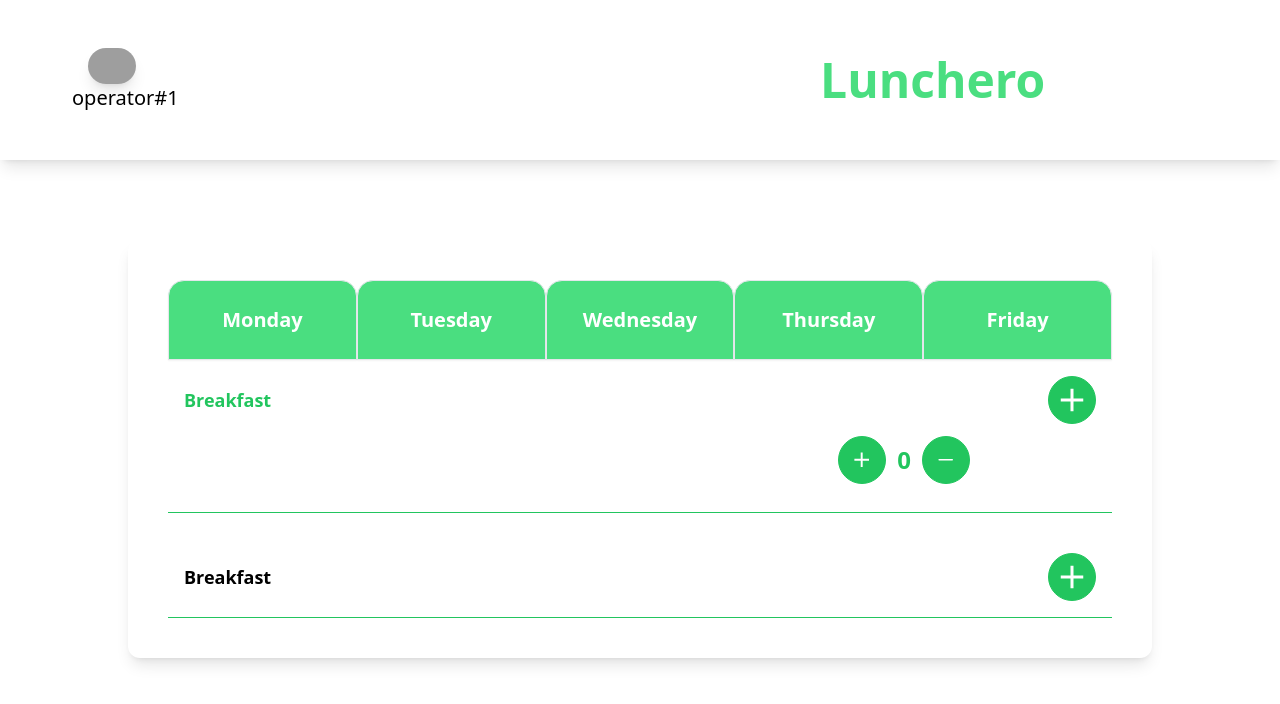
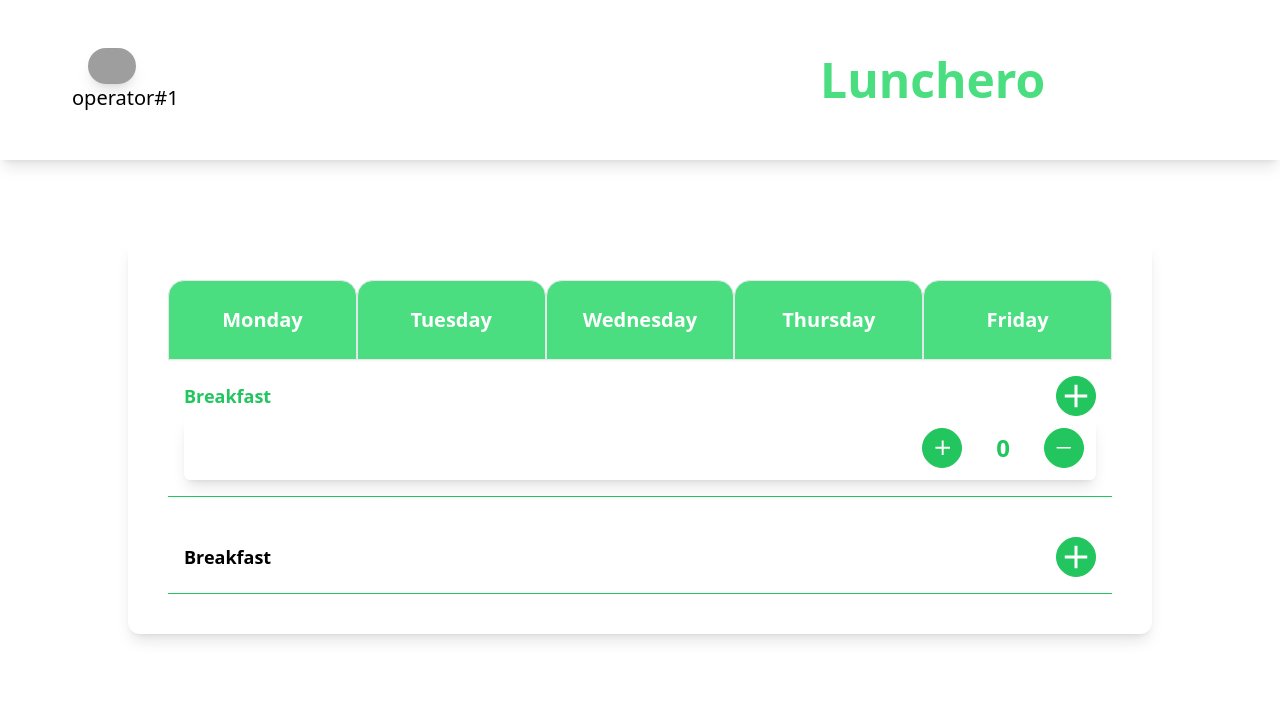
Before and after one commit to hacktobero/lunchero, a Next.js app in the folder launchero-client/: page /operator in a window 1280 px wide. Both pictures are taken after a click on the button 1072 px from the left and 400 px from the top of the page. Shown: the top 704 px of the page. Built offline with nearby package versions, Linux system fonts and the light colour scheme; no server answers; grey boxes are pictures that could not be loaded.

Commit message:
meal fix ready

```diff
--- a/launchero-client/src/components/client/meals-section/Meal.js
+++ b/launchero-client/src/components/client/meals-section/Meal.js
@@ -1,5 +1,4 @@
 import { useState } from 'react';
-import { MdArrowDropDown, MdArrowDropUp } from 'react-icons/md';
 import { IoMdAdd } from 'react-icons/io';
 import { IoRemove } from 'react-icons/io5';
 import { IconContext } from 'react-icons';
@@ -24,7 +23,7 @@ export default function Meal(props) {
             <div className={`flex justify-between items-center w-full duration-200  hover:text-green-500 ${show ? 'text-green-500' : ''}`}>
                 <h1>Breakfast</h1>
                 <div>
-                    <button onClick={() => setShow(!show)} className='border rounded-full w-12 h-12 duration-150 border-green-500 bg-green-500 text-white flex justify-center items-center font-bold hover:bg-green-600 '>
+                    <button onClick={() => setShow(!show)} className='border rounded-full w-10 h-10 duration-150 border-green-500 bg-green-500 text-white flex justify-center items-center font-bold hover:bg-green-600 '>
                         {!show ?
                             <IconContext.Provider value={{ size: '2em' }}>
                                 {props.buttonIcon}
@@ -37,20 +36,20 @@ export default function Meal(props) {
                 </div>
             </div>
             {show &&
-                <div className='w-3/4 mx-auto p-3 cursor-pointer duration-200 border-green-300 rounded-md flex justify-between items-center hover:shadow-md'>
+                <div className='w-full p-3 cursor-pointer duration-200 border-green-300 rounded-md flex justify-between items-center shadow-lg'>
                     <div>
                         <p className='text-xl'>{props.meals.name}</p>
                         <p className='text-sm  text-gray-300'> {props.meals.ingredients}</p>
                     </div>
-                    <div className='flex items-center flex-col'>
-                        <div className='flex items-center gap-2'>
-                            <button onClick={() => setCount(prevState => prevState + 1)} className='border rounded-full w-12 h-12 duration-150 border-green-500 bg-green-500 text-white flex justify-center items-center font-bold hover:bg-green-600'>
+                    <div className='flex flex-col w-1/3 items-end'>
+                        <div className='flex lg:w-2/3 sm:w-full items-center justify-end gap-2'>
+                            <button onClick={() => setCount(prevState => prevState + 1)} className='border rounded-full w-10 h-10 duration-150 border-green-500 bg-green-500 text-white flex justify-center items-center font-bold hover:bg-green-600'>
                                 <IconContext.Provider value={{ size: '1.3em' }}>
                                     <IoMdAdd />
                                 </IconContext.Provider>
                             </button>
-                            <p className='text-green-500 text-2xl w-5 text-center'>{count}</p>
-                            <button onClick={decrementHandler} className='border rounded-full w-12 h-12 duration-150 border-green-500 bg-green-500 text-white flex justify-center items-center font-bold hover:bg-green-600'>
+                            <p className='w-1/3 text-green-500 text-2xl text-center'>{count}</p>
+                            <button onClick={decrementHandler} className='border rounded-full w-10 h-10 duration-150 border-green-500 bg-green-500 text-white flex justify-center items-center font-bold hover:bg-green-600'>
                                 <IconContext.Provider value={{ size: '1.3em' }}>
                                     <IoRemove />
                                 </IconContext.Provider>
--- a/launchero-client/src/components/client/menubar/MenuBar.js
+++ b/launchero-client/src/components/client/menubar/MenuBar.js
@@ -1,9 +1,7 @@
 import Meal from "../meals-section/Meal";
 import Tab from "./Tab";
 import { useState } from 'react';
-import { MdArrowDropDown, MdArrowDropUp } from 'react-icons/md';
-import { IoMdAdd } from 'react-icons/io';
-import { IconContext } from 'react-icons';
+import { MdArrowDropDown } from 'react-icons/md';
 export default function MenuBar() {
 
 
```
Also changed, not shown: 2 other files (tests, documents, lock files or other folders).
